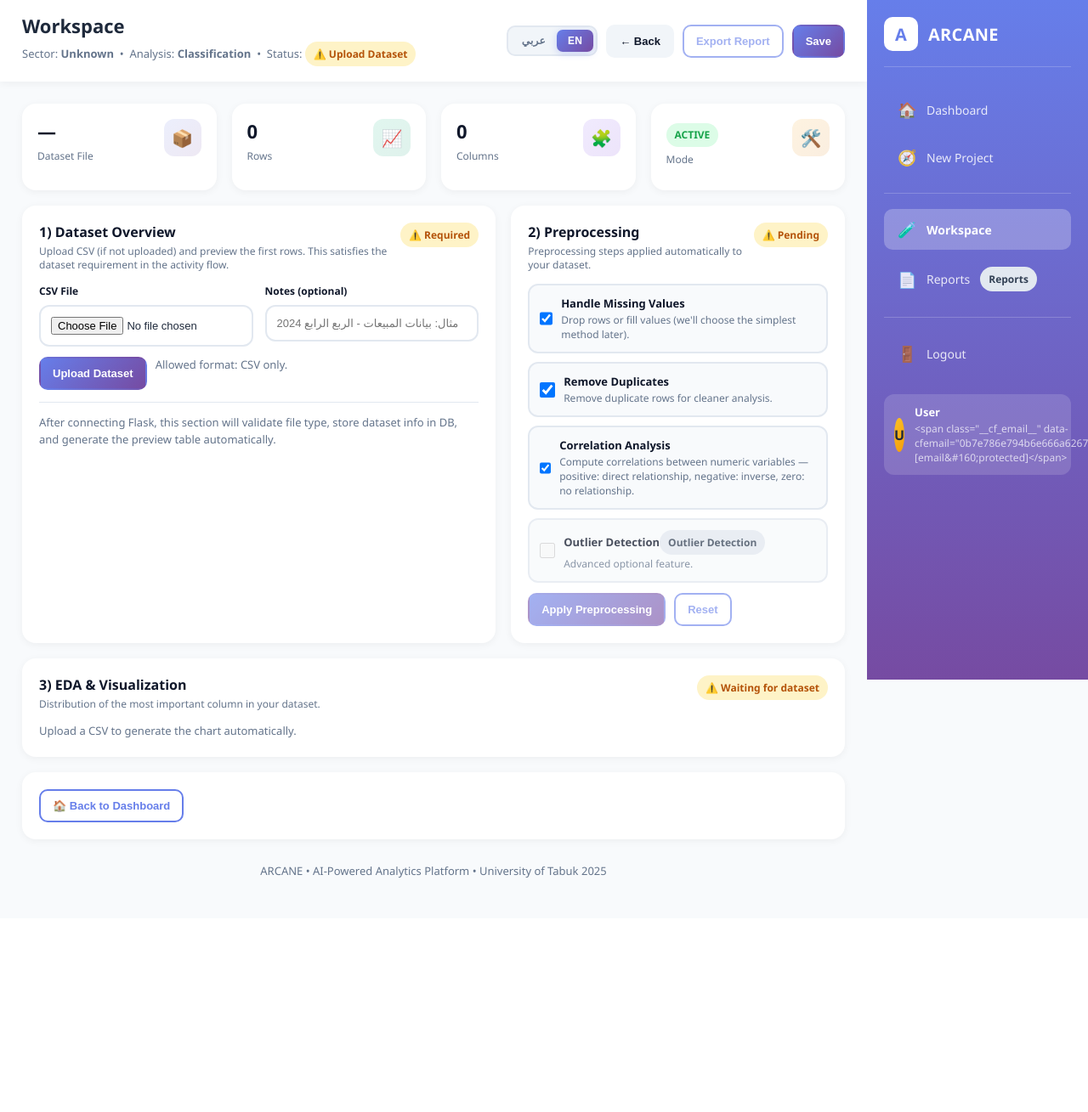
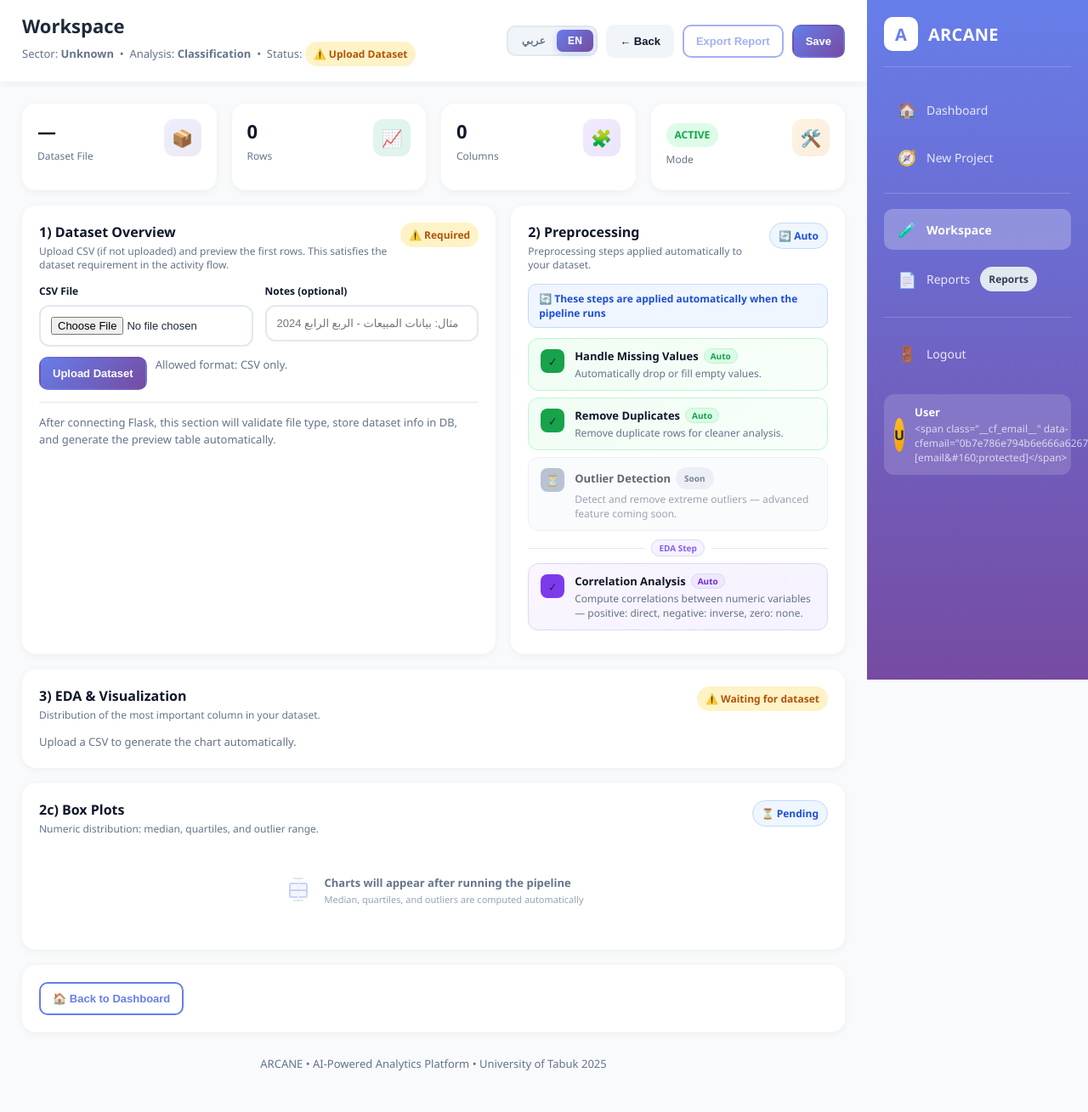
Before and after one commit to Bayan261/ARCANE-final-update, a Flask app: template templates/Demoarcane_project_workspace.html in a window 1280 px wide. Shown: the whole page at 85% size. Before the commit the page ends 1034 px from the top, so only its background shows below. Run offline with Flask 3, Linux system fonts and the light colour scheme; the template is opened without the code that fills it, so the values that code supplies are empty.

Commit message:
Update project files

```diff
--- a/templates/Demoarcane_project_workspace.html
+++ b/templates/Demoarcane_project_workspace.html
@@ -387,20 +387,53 @@
             box-shadow: 0 0 0 4px rgba(102,126,234,0.12);
         }
 
-        .checkbox {
+        .prep-step {
+            display: flex;
+            align-items: flex-start;
+            gap: 12px;
+            padding: 11px 14px;
+            border-radius: 12px;
+            border: 1.5px solid #bbf7d0;
+            background: linear-gradient(135deg, #f0fdf4, #f8fff9);
+            margin-bottom: 8px;
+        }
+
+        .prep-step-icon {
+            width: 28px;
+            height: 28px;
+            border-radius: 8px;
+            background: #16a34a;
             display: flex;
             align-items: center;
-            gap: 10px;
-            padding: 12px;
-            border-radius: 12px;
-            border: 2px solid #e2e8f0;
-            background: #f8fafc;
-            margin-bottom: 10px;
+            justify-content: center;
+            font-size: 14px;
+            flex-shrink: 0;
+            margin-top: 1px;
         }
 
-        .checkbox input { width: 18px; height: 18px; }
-        .checkbox .label { font-weight: 900; font-size: 13px; color: #0f172a; }
-        .checkbox .hint { font-size: 12px; color: #64748b; margin-top: 2px; }
+        .prep-step-soon {
+            border-color: #e2e8f0;
+            background: #f8fafc;
+            opacity: 0.65;
+        }
+
+        .prep-step-soon .prep-step-icon {
+            background: #94a3b8;
+        }
+
+        .prep-step .label { font-weight: 900; font-size: 13px; color: #0f172a; display: flex; align-items: center; gap: 6px; }
+        .prep-step .hint { font-size: 12px; color: #64748b; margin-top: 3px; }
+
+        .auto-badge {
+            padding: 1px 7px;
+            background: #dcfce7;
+            color: #16a34a;
+            border-radius: 999px;
+            font-size: 10px;
+            font-weight: 900;
+            border: 1px solid #bbf7d0;
+            white-space: nowrap;
+        }
 
         .actions {
             display: flex;
@@ -683,9 +716,9 @@
                             <div class="card-subtitle" data-ar="خطوات المعالجة المطبّقة تلقائياً على بياناتك." data-en="Preprocessing steps applied automatically to your dataset.">Preprocessing steps applied automatically to your dataset.</div>
                         </div>
                         {% if pipeline_done %}
-                            <span class="badge badge-ok">✅ Done</span>
+                            <span class="badge badge-ok" data-ar="✅ مُطبَّق" data-en="✅ Applied">✅ Applied</span>
                         {% else %}
-                            <span class="badge badge-warn">⚠️ Pending</span>
+                            <span class="badge" style="background:#eff6ff; color:#1d4ed8; border:1px solid #bfdbfe;" data-ar="🔄 تلقائي" data-en="🔄 Auto">🔄 Auto</span>
                         {% endif %}
                     </div>
 
@@ -703,50 +736,63 @@
                     </div>
                     {% endif %}
 
-                    <form method="POST" action="{{ preprocess_action | default('#') }}">
-                        <div class="checkbox">
-                            <input type="checkbox" name="handle_missing" checked />
-                            <div>
-                                <div class="label" data-ar="معالجة القيم المفقودة" data-en="Handle Missing Values">Handle Missing Values</div>
-                                <div class="hint" data-ar="حذف الصفوف أو تعبئة القيم (سنختار أبسط طريقة لاحقاً)." data-en="Drop rows or fill values (we'll choose the simplest method later).">Drop rows or fill values (we'll choose the simplest method later).</div>
+                    <div style="margin-bottom:12px; padding:8px 12px; background:#eff6ff; border-radius:10px; border:1px solid #bfdbfe; font-size:12px; color:#1d4ed8; font-weight:600;">
+                        <span data-ar="🔄 يتم تطبيق هذه الخطوات تلقائياً عند تشغيل المسار" data-en="🔄 These steps are applied automatically when the pipeline runs">🔄 These steps are applied automatically when the pipeline runs</span>
+                    </div>
+
+                    <!-- Step 1: Handle Missing Values -->
+                    <div class="prep-step">
+                        <div class="prep-step-icon">✓</div>
+                        <div style="flex:1;">
+                            <div class="label">
+                                <span data-ar="معالجة القيم المفقودة" data-en="Handle Missing Values">Handle Missing Values</span>
+                                <span class="auto-badge" data-ar="تلقائي" data-en="Auto">Auto</span>
+                            </div>
+                            <div class="hint" data-ar="حذف الصفوف أو تعبئة القيم الفارغة تلقائياً." data-en="Automatically drop or fill empty values.">Automatically drop or fill empty values.</div>
                         </div>
                     </div>
 
-                        <div class="checkbox">
-                            <input type="checkbox" name="remove_duplicates" checked />
-                            <div>
-                                <div class="label" data-ar="إزالة التكرارات" data-en="Remove Duplicates">Remove Duplicates</div>
+                    <!-- Step 2: Remove Duplicates -->
+                    <div class="prep-step">
+                        <div class="prep-step-icon">✓</div>
+                        <div style="flex:1;">
+                            <div class="label">
+                                <span data-ar="إزالة التكرارات" data-en="Remove Duplicates">Remove Duplicates</span>
+                                <span class="auto-badge" data-ar="تلقائي" data-en="Auto">Auto</span>
+                            </div>
                             <div class="hint" data-ar="حذف الصفوف المكررة للحصول على تحليل أنظف." data-en="Remove duplicate rows for cleaner analysis.">Remove duplicate rows for cleaner analysis.</div>
                         </div>
                     </div>
 
-                        <div class="checkbox">
-                            <input type="checkbox" name="correlation_analysis" checked />
-                            <div>
-                                <div class="label" data-ar="تحليل الارتباط" data-en="Correlation Analysis">Correlation Analysis</div>
-                                <div class="hint" data-ar="حساب الارتباط بين المتغيرات الرقمية — موجب: علاقة طردية، سالب: علاقة عكسية، صفر: لا توجد علاقة." data-en="Compute correlations between numeric variables — positive: direct relationship, negative: inverse, zero: no relationship.">Compute correlations between numeric variables — positive: direct relationship, negative: inverse, zero: no relationship.</div>
+                    <!-- Step 3: Outlier Detection (coming soon) -->
+                    <div class="prep-step prep-step-soon">
+                        <div class="prep-step-icon" style="font-size:13px;">⏳</div>
+                        <div style="flex:1;">
+                            <div class="label">
+                                <span data-ar="اكتشاف القيم الشاذة" data-en="Outlier Detection">Outlier Detection</span>
+                                <span class="badge badge-soon" data-ar="قريباً" data-en="Soon" style="font-size:10px;">Soon</span>
+                            </div>
+                            <div class="hint" data-ar="اكتشاف وحذف القيم المتطرفة — ميزة متقدمة قادمة." data-en="Detect and remove extreme outliers — advanced feature coming soon.">Detect and remove extreme outliers — advanced feature coming soon.</div>
                         </div>
                     </div>
 
-                        <div class="checkbox" style="opacity:0.75;">
-                            <input type="checkbox" disabled />
-                            <div>
-                                <div class="label" data-ar="اكتشاف القيم الشاذة" data-en="Outlier Detection">Outlier Detection<span class="badge badge-soon" data-ar="قريباً" data-en="Soon" style="margin-right:8px;">Outlier Detection</span></div>
-                                <div class="hint" data-ar="ميزة متقدمة اختيارية." data-en="Advanced optional feature.">Advanced optional feature.</div>
-                            </div>
+                    <!-- Divider: EDA step -->
+                    <div style="display:flex; align-items:center; gap:8px; margin:10px 0 8px;">
+                        <div style="flex:1; height:1px; background:#e2e8f0;"></div>
+                        <span style="font-size:10px; font-weight:800; color:#8b5cf6; background:#f5f3ff; border:1px solid #ddd6fe; padding:2px 8px; border-radius:999px; white-space:nowrap;" data-ar="تحليل استكشافي" data-en="EDA Step">EDA Step</span>
+                        <div style="flex:1; height:1px; background:#e2e8f0;"></div>
                     </div>
 
-                        <div class="actions">
-                            <button class="btn btn-primary" type="submit"
-                                    {% if not dataset_uploaded %} disabled style="opacity:0.6; cursor:not-allowed;" {% endif %}
-                                    onclick="return confirm(currentLang==='ar'?'سيتم ربط مسار المعالجة لاحقاً ✅':'Preprocessing route will be connected later ✅')">
-                                <span data-ar="تطبيق المعالجة" data-en="Apply Preprocessing">Apply Preprocessing</span>
-                            </button>
-                            <button class="btn btn-outline" type="button"
-                                    {% if not dataset_uploaded %} disabled style="opacity:0.6; cursor:not-allowed;" {% endif %}
-                                    onclick="alert(currentLang==='ar'?'إعادة الضبط (تجريبي) ✅':'Reset (demo) ✅')">
-                                <span data-ar="إعادة الضبط" data-en="Reset">Reset</span>
-                            </button>
+                    <!-- Step 4: Correlation Analysis (EDA) -->
+                    <div class="prep-step" style="border-color:#ddd6fe; background:linear-gradient(135deg,#faf5ff,#f5f3ff);">
+                        <div class="prep-step-icon" style="background:#7c3aed;">✓</div>
+                        <div style="flex:1;">
+                            <div class="label">
+                                <span data-ar="تحليل الارتباط" data-en="Correlation Analysis">Correlation Analysis</span>
+                                <span class="auto-badge" style="background:#ede9fe; color:#6d28d9; border-color:#ddd6fe;" data-ar="تلقائي" data-en="Auto">Auto</span>
+                            </div>
+                            <div class="hint" data-ar="حساب الارتباط بين المتغيرات الرقمية — موجب: طردي، سالب: عكسي، صفر: لا علاقة." data-en="Compute correlations between numeric variables — positive: direct, negative: inverse, zero: none.">Compute correlations between numeric variables — positive: direct, negative: inverse, zero: none.</div>
+                        </div>
                     </div>
 
                     {% if preprocess_message %}
@@ -755,7 +801,6 @@
                             <span class="muted">{{ preprocess_message }}</span>
                         </div>
                     {% endif %}
-                    </form>
                 </div>
             </div>
 
@@ -859,7 +904,6 @@
 
 
             <!-- Box Plots -->
-            {% if pipeline_done and boxplot_data %}
             <div class="grid" style="margin-top:0;">
                 <div class="card" style="grid-column: span 12;">
                     <div class="card-header">
@@ -867,8 +911,13 @@
                             <div class="card-title" data-ar="٢ج) مخططات الصندوق (Box Plots)" data-en="2c) Box Plots">2c) Box Plots</div>
                             <div class="card-subtitle" data-ar="توزيع القيم الرقمية: الوسيط، الربيعيات، والقيم الشاذة." data-en="Numeric distribution: median, quartiles, and outlier range.">Numeric distribution: median, quartiles, and outlier range.</div>
                         </div>
+                        {% if pipeline_done and boxplot_data %}
                             <span class="badge badge-ok">✅ Done</span>
+                        {% else %}
+                            <span class="badge" style="background:#eff6ff; color:#1d4ed8; border:1px solid #bfdbfe;" data-ar="⏳ في الانتظار" data-en="⏳ Pending">⏳ Pending</span>
+                        {% endif %}
                     </div>
+                    {% if pipeline_done and boxplot_data %}
                     <div style="display:flex; flex-wrap:wrap; gap:24px; margin-top:8px; align-items:flex-end;">
                         {% for bp in boxplot_data %}
                         <div style="flex:1; min-width:160px; max-width:240px;">
@@ -896,9 +945,23 @@
                         </div>
                         {% endfor %}
                     </div>
+                    {% else %}
+                    <div style="display:flex; align-items:center; justify-content:center; gap:12px; padding:32px 0; color:#94a3b8;">
+                        <svg width="36" height="36" viewBox="0 0 36 36" fill="none" style="opacity:0.35;">
+                            <rect x="8" y="10" width="20" height="16" rx="2" stroke="#667eea" stroke-width="2" fill="#e0e7ff"/>
+                            <line x1="18" y1="4" x2="18" y2="30" stroke="#cbd5e1" stroke-width="1.5"/>
+                            <line x1="12" y1="4" x2="24" y2="4" stroke="#94a3b8" stroke-width="1.5"/>
+                            <line x1="12" y1="30" x2="24" y2="30" stroke="#94a3b8" stroke-width="1.5"/>
+                            <line x1="8" y1="18" x2="28" y2="18" stroke="#667eea" stroke-width="2"/>
+                        </svg>
+                        <div>
+                            <div style="font-size:13px; font-weight:600; color:#64748b;" data-ar="ستظهر المخططات بعد تشغيل المسار" data-en="Charts will appear after running the pipeline">Charts will appear after running the pipeline</div>
+                            <div style="font-size:11px; color:#94a3b8; margin-top:3px;" data-ar="يتم حساب الوسيط والربيعيات والقيم الشاذة تلقائياً" data-en="Median, quartiles, and outliers are computed automatically">Median, quartiles, and outliers are computed automatically</div>
                         </div>
                     </div>
                     {% endif %}
+                </div>
+            </div>
 
             <!-- نتائج نموذج التعلم الآلي -->
             {% if pipeline_done and result %}
@@ -1018,13 +1081,19 @@
     <script src="https://cdnjs.cloudflare.com/ajax/libs/Chart.js/4.4.1/chart.umd.min.js"></script>
     <script>
         // رسم بياني لتوزيع التحليل الاستكشافي
+        let arcaneChartInstance = null;
         (function () {
             const hasData = {{ 'true' if chart_data else 'false' }};
             const labels  = hasData ? {{ chart_labels | safe }} : ['A','B','C','D','E'];
             const data    = hasData ? {{ chart_data   | safe }} : [4,7,3,9,5];
             const ctx = document.getElementById('arcaneChart');
             if (!ctx) return;
-            new Chart(ctx, {
+
+            function buildArcaneChart(lang) {
+                const isAr = lang === 'ar';
+                const numLocale = isAr ? 'ar-SA' : 'en-US';
+                if (arcaneChartInstance) { arcaneChartInstance.destroy(); }
+                arcaneChartInstance = new Chart(ctx, {
                     type: 'bar',
                     data: {
                         labels: labels,
@@ -1044,7 +1113,9 @@
                             legend: { display: true },
                             title: {
                                 display: true,
-                            text: 'Distribution of {{ chart_column | replace("_", " ") | title | default("Selected Column") }}',
+                                text: isAr
+                                    ? 'توزيع: {{ chart_column | replace("_", " ") | default("العمود المحدد") }}'
+                                    : 'Distribution of {{ chart_column | replace("_", " ") | title | default("Selected Column") }}',
                                 font: { size: 14, weight: 'bold' },
                                 color: '#0f172a',
                                 padding: { bottom: 10 }
@@ -1055,15 +1126,22 @@
                                 beginAtZero: true,
                                 title: {
                                     display: true,
-                                text: 'Count',
+                                    text: isAr ? 'العدد' : 'Count',
                                     font: { size: 12 },
                                     color: '#64748b'
+                                },
+                                ticks: {
+                                    callback: function(value) {
+                                        return Number(value).toLocaleString(numLocale);
+                                    }
                                 }
                             },
                             x: {
                                 title: {
                                     display: true,
-                                text: '{{ chart_column | replace("_", " ") | title | default("Value") }}',
+                                    text: isAr
+                                        ? '{{ chart_column | replace("_", " ") | default("القيمة") }}'
+                                        : '{{ chart_column | replace("_", " ") | title | default("Value") }}',
                                     font: { size: 12 },
                                     color: '#64748b'
                                 }
@@ -1071,6 +1149,16 @@
                         }
                     }
                 });
+            }
+
+            // Expose rebuild function for language switching
+            window._rebuildArcaneChart = buildArcaneChart;
+            // Build initial chart after DOM + Chart.js ready
+            if (document.readyState === 'loading') {
+                document.addEventListener('DOMContentLoaded', () => buildArcaneChart('en'));
+            } else {
+                buildArcaneChart('en');
+            }
         })();
 
         // Feature Importance Chart
@@ -1251,6 +1339,11 @@
             document.querySelectorAll('table td[data-ar][data-en]').forEach(el => {
                 el.textContent = isAr ? el.dataset.ar : el.dataset.en;
             });
+
+            // Rebuild EDA chart with correct locale for Y-axis numbers
+            if (typeof window._rebuildArcaneChart === 'function') {
+                window._rebuildArcaneChart(lang);
+            }
         }
     </script>
 
```
Also changed, not shown: database_mysql.py (+6 -3 lines), 1 other file. Lines whose indentation alone changed are shown as unchanged.
